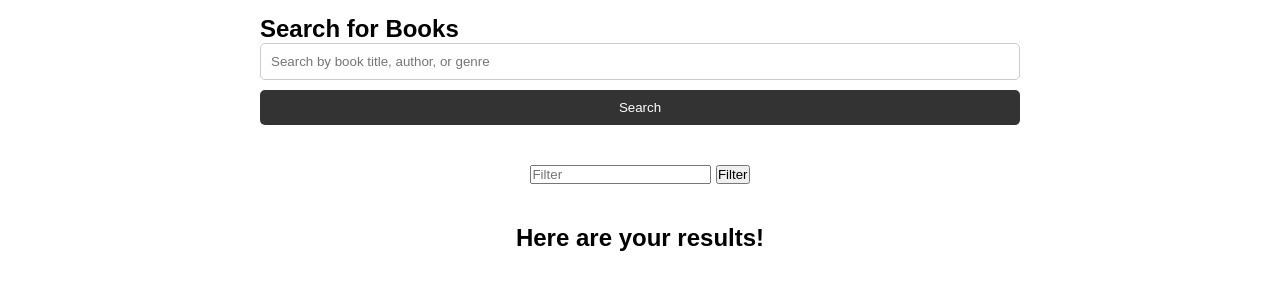
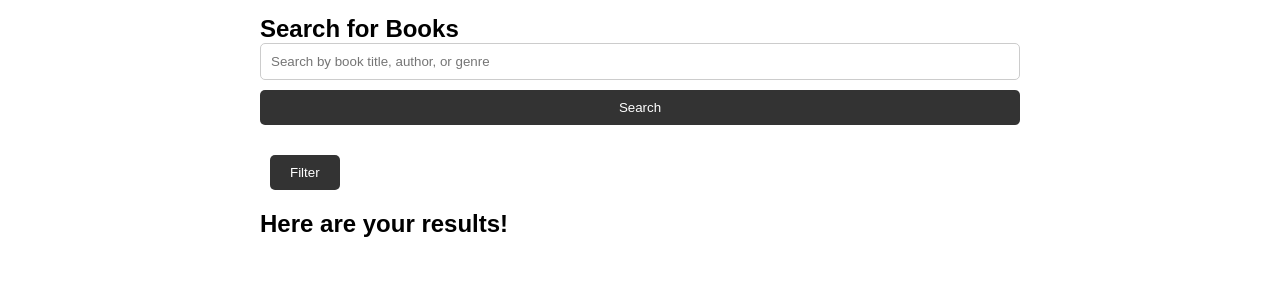
Before and after one commit to Arv1nP/phase-1-project, a plain HTML site: page index.html in a window 1280 px wide. Shown: the part 74-364 px from the top of the page. Drawn offline with Linux system fonts and the light colour scheme.

Commit message:
css rough mock up

```diff
--- a/index.html
+++ b/index.html
@@ -17,7 +17,6 @@
             <button class="searchButton">Search</button>
          </section>
          <section id="filter-section">
-            <input class="filter-input" placeholder="Filter">
             <button class="filterButton">Filter</button>
         </section class="results-section">
         <section id="results-section">
--- a/style.css
+++ b/style.css
@@ -38,13 +38,16 @@ main #search-section{
     border-radius: 5px;
 }
 
-main #filter-section{
-    float: right;
-    margin: 0 auto;
-    padding: 20px;
+.filterButton {
+    background-color: #333;
+    color: #fff;
+    padding: 10px 20px;
+    border: none;
+    border-radius: 5px;
+    margin: 10px;
+    align-items: center;
+    margin-bottom: 20px;
 }
-main #results-section{
-    display:block;
-    margin: 0 auto;
-    padding: 20px;
+#results-section {
+    width: 100%;
 }
```
